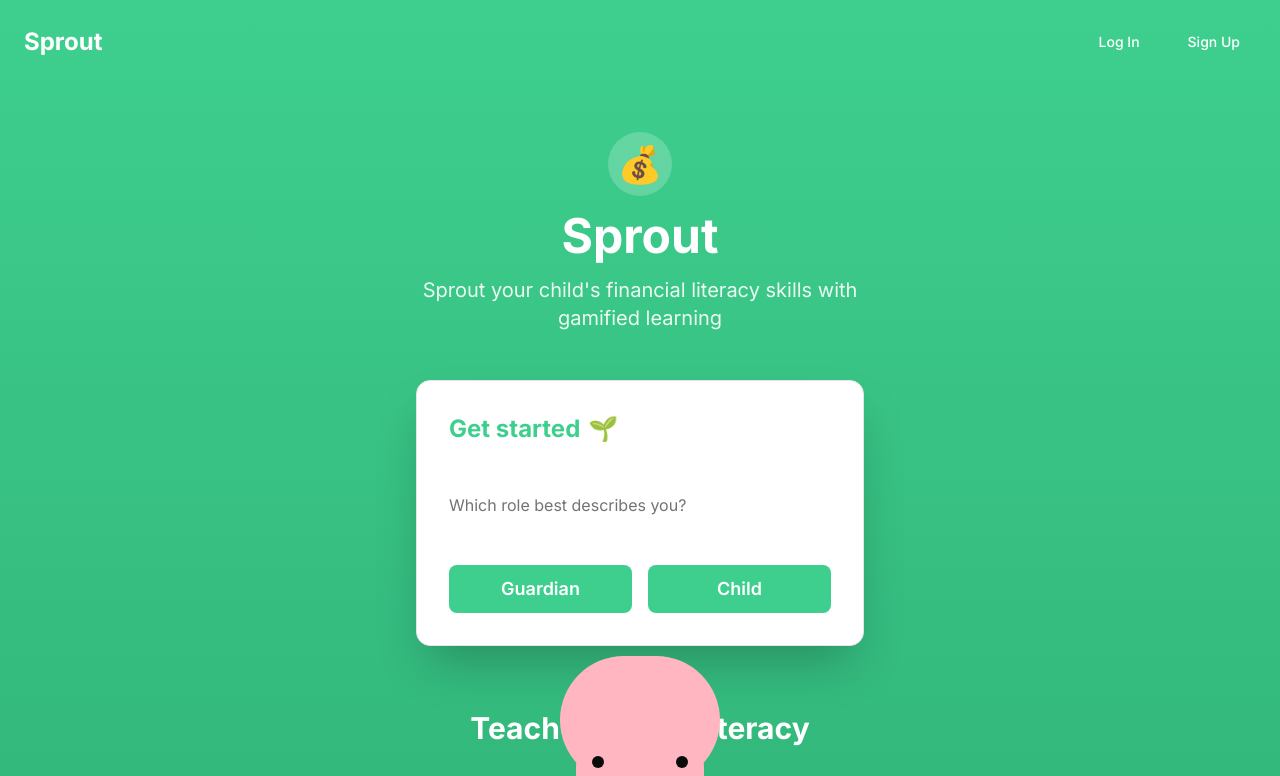
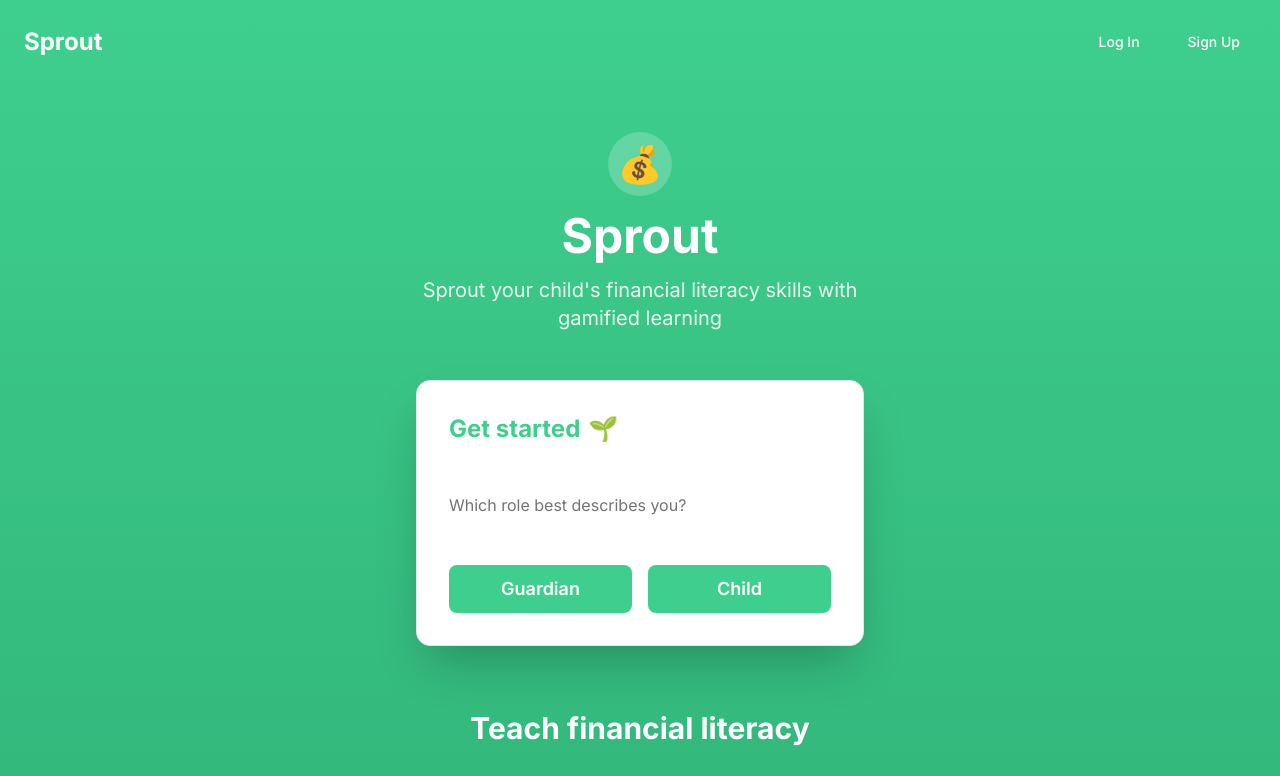
Before and after one commit to amiyasaha/dubhacks25, a Next.js app in the folder sprout-app/: page / in a window 1280 px wide. Shown: the top 776 px of the page. Built offline with nearby package versions, Linux system fonts and the light colour scheme.

Commit message:
removed pigs

```diff
--- a/sprout-app/app/guardian/dashboard/client.tsx
+++ b/sprout-app/app/guardian/dashboard/client.tsx
@@ -233,11 +233,6 @@ export function GuardianDashboardClient({
       </div>
 
       {/* Piggy Bank Footer */}
-      <div className="fixed bottom-0 left-0 right-0 h-48 bg-gradient-to-t from-sprout-green to-transparent pointer-events-none">
-        <div className="absolute bottom-0 left-1/2 -translate-x-1/2">
-          <PiggyBank className="w-48" />
-        </div>
-      </div>
 
     </div>
   )
--- a/sprout-app/app/page.tsx
+++ b/sprout-app/app/page.tsx
@@ -113,14 +113,6 @@ export default function HomePage() {
       </main>
 
       {/* Decorative Piggy Bank */}
-      <div className="fixed bottom-0 left-1/2 -translate-x-1/2 w-48 h-48 pointer-events-none">
-        <div className="relative w-full h-full">
-          <div className="absolute bottom-0 left-1/2 -translate-x-1/2 w-32 h-24 bg-sprout-pink rounded-t-full"></div>
-          <div className="absolute bottom-4 left-1/2 -translate-x-1/2 w-40 h-32 bg-sprout-pink rounded-full"></div>
-          <div className="absolute bottom-8 left-1/4 w-3 h-3 bg-foreground rounded-full"></div>
-          <div className="absolute bottom-8 right-1/4 w-3 h-3 bg-foreground rounded-full"></div>
-        </div>
-      </div>
     </div>
   )
 }
```
